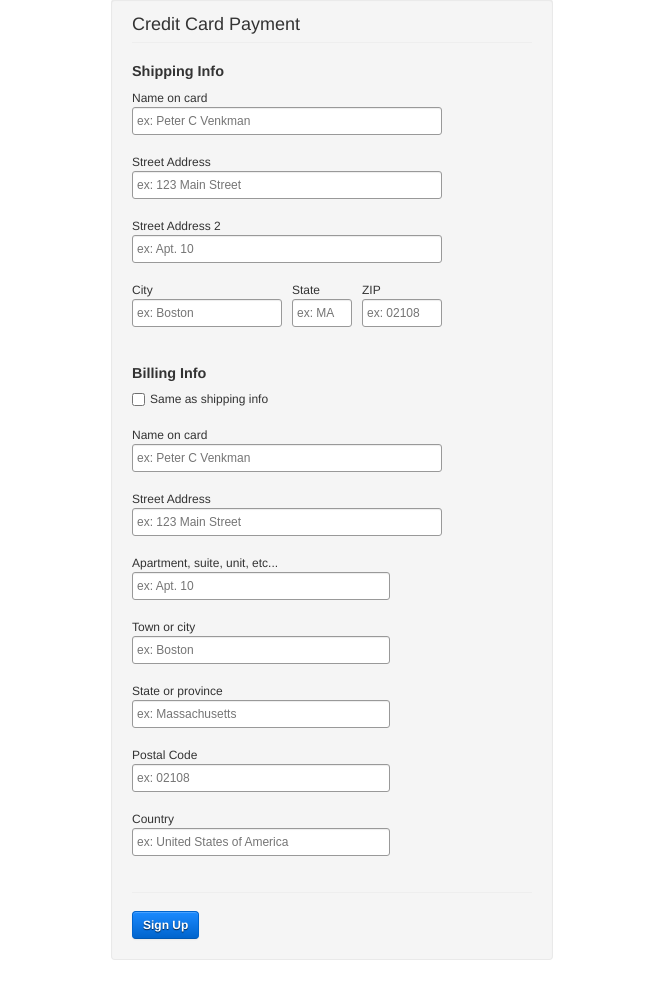
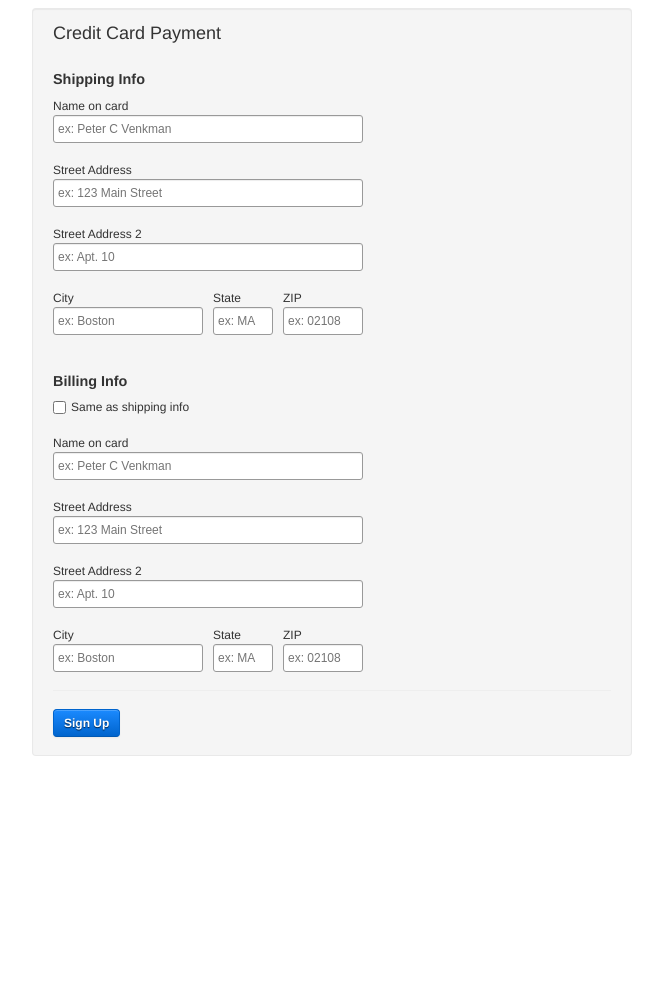
Before and after one commit to freshtilledsoil/plug-and-play-forms, a plain HTML site: page index.html in a window 1280 px wide. Shown: the part 1217-2216 px from the top of the page, without its empty margins (308-971 px from the left). After the commit the page ends 2111 px from the top, so only its background shows below. Drawn offline with nearby package versions, Linux system fonts and the light colour scheme.

Commit message:
Move widths onto wrapper elements so I can build a quick grid for forms

```diff
--- a/index.html
+++ b/index.html
@@ -19,8 +19,10 @@
 </head>
 <body>
 
+  <div class="sign-in-wrap">
     <form class="sign-in-form" method="post" action="http://url.to.post/">
       <legend>Sign In</legend>
+      <fieldset>
         <ul>
           <li class="email-address">
             <label for="emailAddress">Email Address</label>
@@ -35,14 +37,18 @@
           <li class="remember">
             <label for="remember" class="checkbox"><input name="remember" type="checkbox" />Remember me on this computer</label>
           </li>
-      <li class="form-actions">
+        </ul>
+      </fieldset>
+      <div class="form-actions">
         <button name="signIn" type="submit">Sign In</button>
-      </li>
-    </ul>
+      </div>
     </form>
+  </div>
 
+  <div class="basic-sign-up-wrap">
     <form class="basic-sign-up-form" method="post" action="http://url.to.post/">
       <legend>Basic Sign Up</legend>
+      <fieldset>
         <ul>
           <li class="email-address">
             <label for="emailAddress">Email Address</label>
@@ -59,14 +65,18 @@
             <input name="confirmPassword" type="password" placeholder="Must match password field" />
             <span class="error">Must match password</span>
           </li>
-      <li class="form-actions">
+        </ul>
+      </fieldset>
+      <div class="form-actions">
         <button name="signUp" type="submit">Sign Up</button>
-      </li>
-    </ul>
+      </div>
     </form>
+  </div>
 
+  <div class="complex-sign-up-wrap">
     <form class="complex-sign-up-form" method="post" action="http://url.to.post/">
       <legend>Complex Sign Up</legend>
+      <fieldset>
         <ul>
           <li class="full-name">
             <label for="fullName">Full Name</label>
@@ -93,12 +103,15 @@
             <input name="confirmPassword" type="password" placeholder="Must match password field" />
             <span class="error">Must match password</span>
           </li>
-      <li class="form-actions">
+        </ul>
+      </fieldset>
+      <div class="form-actions">
         <button name="signUp" type="submit">Sign Up</button>
-      </li>
-    </ul>
+      </div>
     </form>
+  </div>
 
+  <div class="credit-card-payment-wrap">
     <form class="credit-card-payment-form" method="post" action="http://url.to.post/">
       <legend>Credit Card Payment</legend>
       <fieldset class="shipping-address">
@@ -144,34 +157,29 @@
             <label for="streetAddress">Street Address</label>
             <input name="streetAddress" type="text" placeholder="ex: 123 Main Street" />
           </li>
-        <li class="apartment-suite-unit">
-          <label for="apartmentSuiteUnit">Apartment, suite, unit, etc...</label>
-          <input name="apartmentSuiteUnit" type="text" placeholder="ex: Apt. 10" />
+          <li class="street-address-two">
+            <label for="streetAddressTwo">Street Address 2</label>
+            <input name="streetAddressTwo" type="text" placeholder="ex: Apt. 10" />
           </li>
-        <li class="town-or-city">
-          <label for="townOrCity">Town or city</label>
-          <input name="townOrCity" type="text" placeholder="ex: Boston" />
+          <li class="city">
+            <label for="city">City</label>
+            <input name="city" type="text" placeholder="ex: Boston" />
           </li>
-        <li class="state-or-province">
-          <label for="stateOrProvince">State or province</label>
-          <input name="stateOrProvince" type="text" placeholder="ex: Massachusetts" />
+          <li class="state">
+            <label for="state">State</label>
+            <input name="state" type="text" placeholder="ex: MA" />
           </li>
-        <li class="postal-code">
-          <label for="postalCode">Postal Code</label>
-          <input name="postalCode" type="text" placeholder="ex: 02108" />
-        </li>
-        <li class="country">
-          <label for="country">Country</label>
-          <input name="country" type="text" placeholder="ex: United States of America" />
+          <li class="zip">
+            <label for="zip">ZIP</label>
+            <input name="zip" type="text" placeholder="ex: 02108" />
           </li>
         </ul>
       </fieldset>
-    <ul>
-      <li class="form-actions">
+      <div class="form-actions">
         <button name="signUp" type="submit">Sign Up</button>
-      </li>
-    </ul>
+      </div>
     </form>
+  </div>
 
 <script src="//ajax.googleapis.com/ajax/libs/jquery/1.7.1/jquery.min.js"></script>
 <script>window.jQuery || document.write('<script src="javascripts/jquery-1.7.1.min.js"><\/script>')</script>
--- a/stylesheets/sass/_styles.scss
+++ b/stylesheets/sass/_styles.scss
@@ -4,6 +4,14 @@ Demo Specific Styles
 
 body {
   padding: 60px 0 120px 0;
+}
+
+div.sign-in-wrap,
+div.basic-sign-up-wrap,
+div.complex-sign-up-wrap,
+div.credit-card-payment-wrap {
+  margin: 0 auto $lineHeight auto;
+  width: 600px;
 }
 
 /* ==========================================================================
@@ -21,9 +29,6 @@ form {
   font-size: $baseFontSize;
   font-weight: normal;
   line-height: $lineHeight;
-  margin: 0 auto $lineHeight auto;
-  padding: 6px 20px 20px 20px;
-  width: 400px;
 }
 
 button {
@@ -35,7 +40,7 @@ button {
 
 fieldset {
   padding: 0;
-  margin: 0 0 $lineHeight 0;
+  margin: 0 20px $lineHeight 20px;
   border: 0;
 }
 
@@ -44,14 +49,12 @@ fieldset.last {
 }
 
 legend {
+  border: 0;
   display: block;
-  width: 100%;
-  padding: 0;
-  margin-bottom: $lineHeight;
   font-size: $baseFontSize*1.5;
   line-height: $lineHeight*2;
-  border: 0;
-  border-bottom: 1px solid $grayLighter;
+  margin: 6px 20px $lineHeight 20px;
+  padding: 0;
 }
 
 fieldset legend {
@@ -148,6 +151,10 @@ form {
   }
 }
 
+div.form-actions {
+  margin: 0 20px $lineHeight 20px;
+}
+
 button {
   @include bootstrap-button($blueDark, $white);
   font-weight: bold;
```
Also changed, not shown: stylesheets/application.css. Lines whose indentation alone changed are shown as unchanged.
